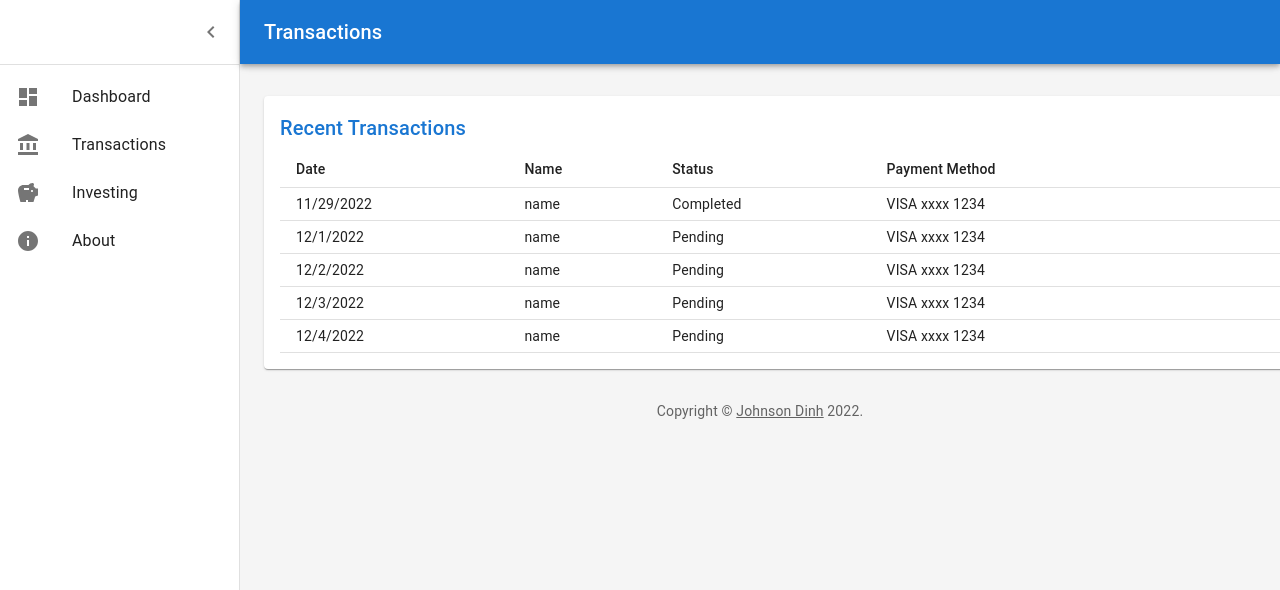
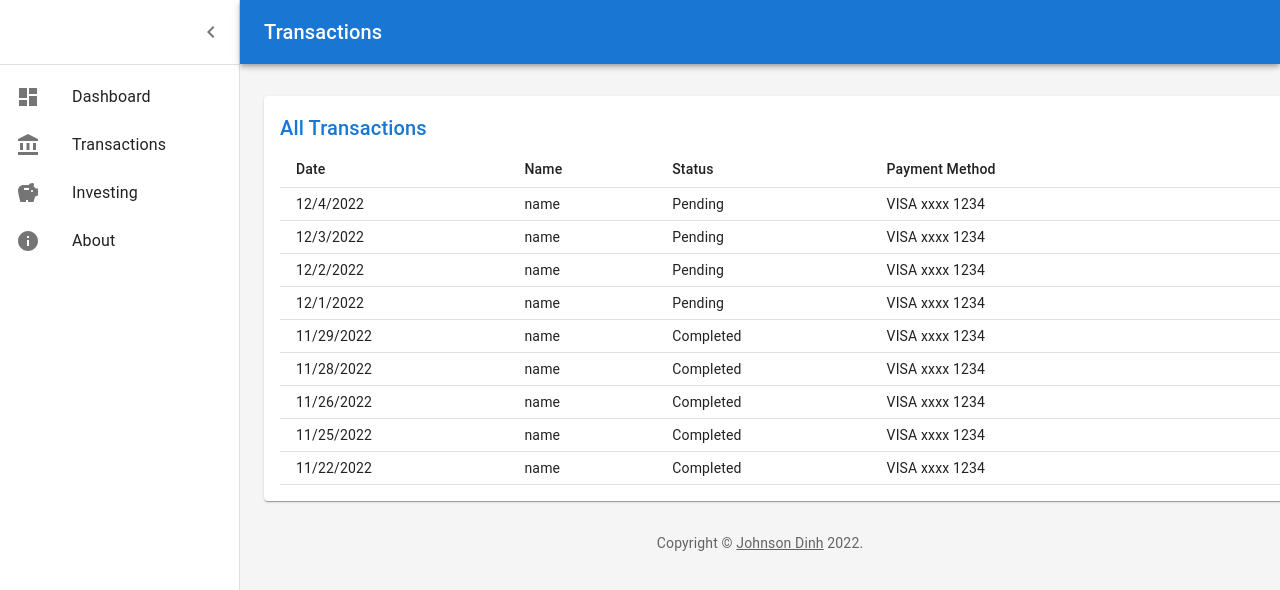
Before and after one commit to jdinh-782/jd_finance, a Next.js app: page /transactionsPage in a window 1280 px wide. Shown: the top 590 px of the page. Built offline with nearby package versions, Linux system fonts and the light colour scheme.

Commit message:
updates 12/13/2022

```diff
--- a/components/Transactions.js
+++ b/components/Transactions.js
@@ -26,7 +26,6 @@ for (let i = (data.length-2); i >= (n_rows-1); i--) {
   const d = createData(data[i].id, data[i].month, data[i].day, data[i].year, data[i].name, data[i].status, data[i].paymentMethod, data[i].amount);
   rows.push(d);
 }
-rows = rows.reverse();
 
 
 
--- a/pages/transactionsPage.js
+++ b/pages/transactionsPage.js
@@ -16,7 +16,28 @@ import Link from '@mui/material/Link';
 import MenuIcon from '@mui/icons-material/Menu';
 import ChevronLeftIcon from '@mui/icons-material/ChevronLeft';
 import { mainListItems } from '../components/list_items';
-import Transactions from '../components/Transactions';
+import Table from '@mui/material/Table';
+import TableBody from '@mui/material/TableBody';
+import TableCell from '@mui/material/TableCell';
+import TableHead from '@mui/material/TableHead';
+import TableRow from '@mui/material/TableRow';
+import Data from '../components/Data';
+import Title from '../components/Title';
+
+
+
+const data = Data;
+
+function createData(id, month, day, year, name, status, paymentMethod, amount) {
+  const date = month + "/" + day + "/" + year;
+  return {id, month, date, name, status, paymentMethod, amount};
+}
+
+let rows = [];
+for (let i = (data.length-2); i >= 0; i--) {
+  const d = createData(data[i].id, data[i].month, data[i].day, data[i].year, data[i].name, data[i].status, data[i].paymentMethod, data[i].amount);
+  rows.push(d);
+}
 
 
 
@@ -154,10 +175,34 @@ function TransactionsContent() {
           <Container maxWidth="lg" sx={{ mt: 4, mb: 4 }}>
             <Grid container spacing={3}>
 
-              {/* Recent Transactions */}
+              {/* All Transactions */}
               <Grid item xs={12}>
                 <Paper sx={{ p: 2, display: 'flex', flexDirection: 'column', width: 1230 }}>
-                  <Transactions />
+                  <React.Fragment>
+                  <Title>All Transactions</Title>
+                  <Table size="small">
+                    <TableHead>
+                      <TableRow>
+                        <TableCell>Date</TableCell>
+                        <TableCell>Name</TableCell>
+                        <TableCell>Status</TableCell>
+                        <TableCell>Payment Method</TableCell>
+                        <TableCell align="right">Purchase Amount</TableCell>
+                      </TableRow>
+                    </TableHead>
+                    <TableBody>
+                      {rows.map((row) => (
+                        <TableRow key={row.id}>
+                          <TableCell>{row.date}</TableCell>
+                          <TableCell>{row.name}</TableCell>
+                          <TableCell>{row.status}</TableCell>
+                          <TableCell>{row.paymentMethod}</TableCell>
+                          <TableCell align="right">{`$${row.amount}`}</TableCell>
+                        </TableRow>
+                      ))}
+                    </TableBody>
+                  </Table>
+                  </React.Fragment>
                 </Paper>
               </Grid>
             </Grid>
```
Also changed, not shown: pages/dashboard.js (+7 -1 lines).
